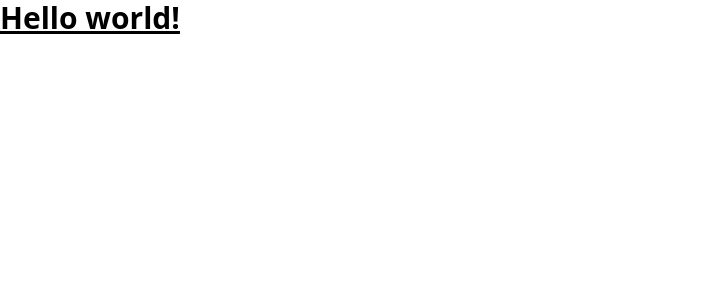
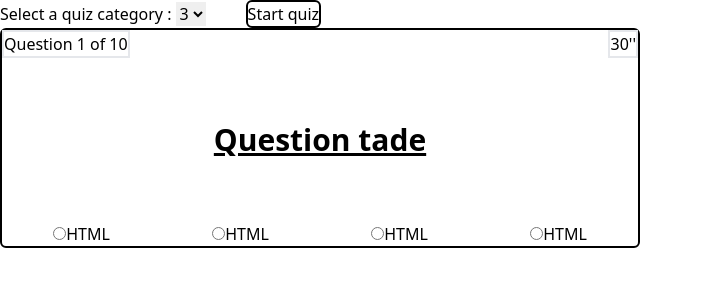
Before and after one commit to potouridisio/exam, a React (Vite) app: page / in a window 1280 px wide. Shown: the top 300 px of the page, without its empty margins (0-703 px from the left). Built offline with nearby package versions, Linux system fonts and the light colour scheme; no server answers.

Commit message:
created .env.local file with the API KEY and started bulding the App component

```diff
--- a/src/App.tsx
+++ b/src/App.tsx
@@ -1,5 +1,48 @@
+import { getCategories, getQuestions } from "./util/api";
+import { useEffect } from "react";
 function App() {
-  return <h1 className="text-3xl font-bold underline">Hello world!</h1>;
+
+
+    getCategories()
+    getQuestions()
+
+
+
+  return <div>
+
+
+
+    <label>Select a quiz category : </label>
+    <select name="category" >
+      <option value='1'>1</option>
+      <option value='2'>2</option>
+      <option value='3' selected>3</option>
+      <option value='4'>4</option>
+    </select>
+    <button className="border-2 border-black rounded-md ml-10">Start quiz</button>
+    <div className="flex flex-col w-1/2 gap-y-16 border-2 border-black rounded-md">
+      <div className="flex justify-between">
+        <div className="  border-2">Question 1 of 10 </div>
+        <div className="  border-2">30''</div>
+      </div>
+      <p className="text-3xl font-bold underline text-center" >Question tade </p>
+      <div >
+        <form className="flex justify-around">
+          <div><input type="radio" id="html" name="fav_language" value="HTML" />
+            <label>HTML</label></div>
+          <div><input type="radio" id="html" name="fav_language" value="HTML" />
+            <label>HTML</label></div>
+          <div><input type="radio" id="html" name="fav_language" value="HTML" />
+            <label>HTML</label></div>
+          <div><input type="radio" id="html" name="fav_language" value="HTML" />
+            <label>HTML</label></div>
+
+
+        </form>
+      </div>
+    </div>
+  </div>
+
 }
 
 export default App;
--- a/src/main.tsx
+++ b/src/main.tsx
@@ -4,7 +4,7 @@ import App from './App.tsx'
 import './index.css'
 
 ReactDOM.createRoot(document.getElementById('root')!).render(
-  <React.StrictMode>
+
     <App />
-  </React.StrictMode>,
+
 )
--- a/src/util/api.ts
+++ b/src/util/api.ts
@@ -12,3 +12,8 @@ export async function getCategories(): Promise<Category[]> {
 
   return response.data;
 }
+export async function getQuestions(): Promise<Category[]> {
+  const response = await instance.get("v1/questions");
+
+  return response.data;
+}
```
